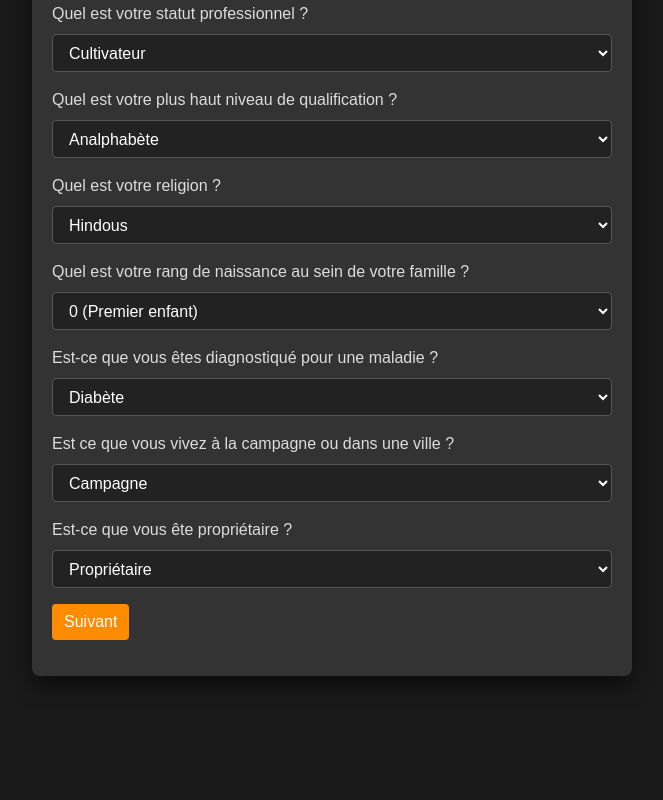
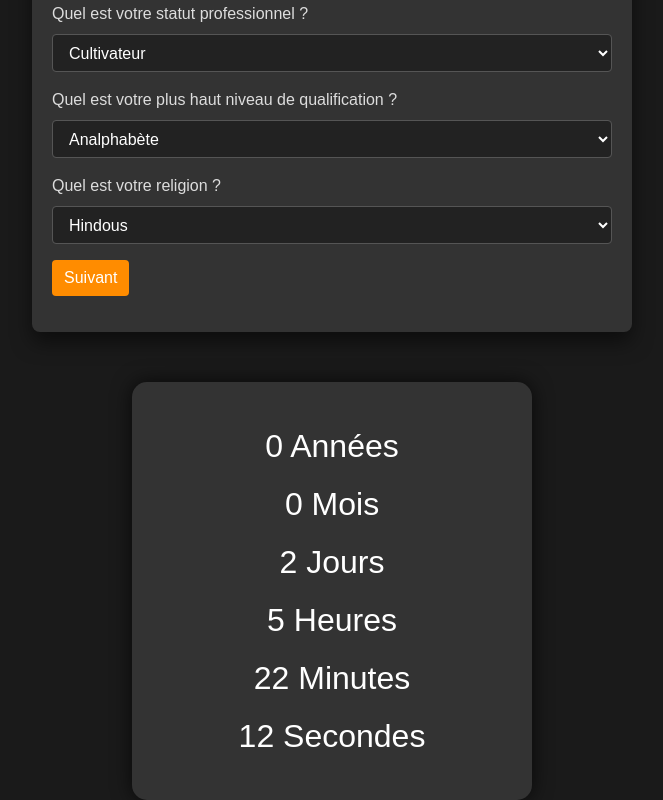
Before and after one commit to benjamin-milhet/FinalCountdown, an Angular app in the folder front/: page / in a window 1280 px wide. Shown: the part 592-1392 px from the top of the page, without its empty margins (308-971 px from the left). Before the commit the page ends 1318 px from the top, so only its background shows below. Built offline with nearby package versions, Linux system fonts and the light colour scheme.

Commit message:
modification des questions et base du compteur

```diff
--- a/front/src/app/app.component.html
+++ b/front/src/app/app.component.html
@@ -4,3 +4,5 @@
 </div>
 
 <app-formulaire></app-formulaire>
+
+<app-decompte></app-decompte>
--- a/front/src/app/app.module.ts
+++ b/front/src/app/app.module.ts
@@ -5,11 +5,13 @@ import { AppRoutingModule } from './app-routing.module';
 import { AppComponent } from './app.component';
 import { FormulaireComponent } from './formulaire/formulaire.component';
 import {ReactiveFormsModule} from "@angular/forms";
+import { DecompteComponent } from './decompte/decompte.component';
 
 @NgModule({
   declarations: [
     AppComponent,
-    FormulaireComponent
+    FormulaireComponent,
+    DecompteComponent
   ],
   imports: [
     BrowserModule,
--- /dev/null
+++ b/front/src/app/decompte/decompte.component.css
@@ -0,0 +1,26 @@
+/* Style du conteneur du compte à rebours */
+.compte-a-rebours {
+  text-align: center;
+  background-color: #333;
+  color: white;
+  padding: 30px;
+  border-radius: 15px;
+  font-family: 'Arial', sans-serif;
+  margin: 0 auto; /* Centrage horizontal */
+  max-width: 400px; /* Ajustez la largeur selon vos besoins */
+  box-shadow: 0 0 10px rgba(0, 0, 0, 0.5); /* Ombre pour un effet "flottant" */
+  animation: pulse 2s infinite; /* Animation pour indiquer le temps qui passe */
+}
+
+/* Style pour chaque unité de temps */
+.temps {
+  font-size: 2em; /* Augmenter la taille du texte */
+  margin: 10px 0;
+}
+
+/* Animation pour donner une impression de pulsation */
+@keyframes pulse {
+  0% { box-shadow: 0 0 10px rgba(0, 0, 0, 0.5); }
+  50% { box-shadow: 0 0 20px rgba(0, 0, 0, 0.7); }
+  100% { box-shadow: 0 0 10px rgba(0, 0, 0, 0.5); }
+}
--- /dev/null
+++ b/front/src/app/decompte/decompte.component.html
@@ -0,0 +1,8 @@
+<div id="compteARebours" class="compte-a-rebours">
+  <div class="temps">{{ timeLeft.annees }} Années</div>
+  <div class="temps">{{ timeLeft.mois }} Mois</div>
+  <div class="temps">{{ timeLeft.jours }} Jours</div>
+  <div class="temps">{{ timeLeft.heures }} Heures</div>
+  <div class="temps">{{ timeLeft.minutes }} Minutes</div>
+  <div class="temps">{{ timeLeft.secondes }} Secondes</div>
+</div>
--- /dev/null
+++ b/front/src/app/decompte/decompte.component.ts
@@ -0,0 +1,36 @@
+import {Component, OnInit} from '@angular/core';
+
+@Component({
+  selector: 'app-decompte',
+  templateUrl: './decompte.component.html',
+  styleUrls: ['./decompte.component.css']
+})
+export class DecompteComponent implements OnInit {
+  targetDate = new Date("2024-12-31T23:59:59"); // Remplacez par votre date cible
+  timeLeft: any = {};
+
+  constructor() { }
+
+  ngOnInit() {
+    this.updateCountdown();
+    setInterval(() => this.updateCountdown(), 1000);
+  }
+
+  updateCountdown() {
+    const now = new Date();
+    const difference = this.targetDate.getTime() - now.getTime();
+
+    if (difference > 0) {
+      this.timeLeft = {
+        annees: Math.floor(difference / (1000 * 60 * 60 * 24 * 365)),
+        mois: Math.floor(difference / (1000 * 60 * 60 * 24 * 30)) % 12,
+        jours: Math.floor(difference / (1000 * 60 * 60 * 24)) % 30,
+        heures: Math.floor((difference / (1000 * 60 * 60)) % 24),
+        minutes: Math.floor((difference / 1000 / 60) % 60),
+        secondes: Math.floor((difference / 1000) % 60)
+      };
+    } else {
+      this.timeLeft = { annees: 0, mois: 0, jours: 0, heures: 0, minutes: 0, secondes: 0 };
+    }
+  }
+}
--- a/front/src/app/formulaire/formulaire.component.ts
+++ b/front/src/app/formulaire/formulaire.component.ts
@@ -11,7 +11,7 @@ export class FormulaireComponent implements OnInit{
   form: FormGroup;
   questions: Question[] = [];
   currentPage = 0;
-  questionsPerPage = 10;
+  questionsPerPage = 6;
   totalQuestions = 30;
 
   constructor(private fb: FormBuilder) {
@@ -142,7 +142,42 @@ export class FormulaireComponent implements OnInit{
       },
       {
         id: 9,
-        text: 'Est ce que vous vivez à la campagne ou dans une ville ?',
+        text: 'Est-ce que vous possédez une couverture santé ?',
+        fieldType: 'select',
+        options: [
+          { label: 'Oui', value: '1' },
+          { label: 'Non', value: '2' },
+          { label: 'Ne sais pas', value: '3' }
+        ]
+      },
+      {
+        id: 10,
+        text: 'Est-ce que vous possédez un handicap ?',
+        fieldType: 'select',
+        options: [
+          { label: 'Mental', value: '1' },
+          { label: 'Visuel', value: '2' },
+          { label: 'L\'ouïe', value: '3' },
+          { label: 'Parole', value: '4' },
+          { label: 'Locomoteurs', value: '5' },
+          { label: 'Multiple', value: '6' },
+          { label: 'Pas de handicap', value: '0' },
+          { label: 'Autres', value: '7' },
+        ]
+      },
+      {
+        id: 11,
+        text: 'Est-ce que vous possédez un traitement régulier ?',
+        fieldType: 'select',
+        options: [
+          { label: 'Oui', value: '2' },
+          { label: 'Oui mais pas régulier', value: '1' },
+          { label: 'Non', value: '3' },
+        ]
+      },
+      {
+        id: 12,
+        text: 'Est-ce que vous vivez à la campagne ou dans une ville ?',
         fieldType: 'select',
         options: [
           { label: 'Campagne', value: '1' },
@@ -150,7 +185,7 @@ export class FormulaireComponent implements OnInit{
         ]
       },
       {
-        id: 10,
+        id: 13,
         text: 'Est-ce que vous ête propriétaire ?',
         fieldType: 'select',
         options: [
@@ -160,7 +195,7 @@ export class FormulaireComponent implements OnInit{
         ]
       },
       {
-        id: 11,
+        id: 14,
         text: 'Quelle est la taille de terrain possédé ?',
         fieldType: 'select',
         options: [
@@ -173,7 +208,7 @@ export class FormulaireComponent implements OnInit{
         ]
       },
       {
-        id: 12,
+        id: 15,
         text: 'Comment avez-vous accès à l\'eau potable ?',
         fieldType: 'select',
         options: [
@@ -189,7 +224,7 @@ export class FormulaireComponent implements OnInit{
         ]
       },
       {
-        id: 13,
+        id: 16,
         text: 'Est-ce que l\'eau de votre robinet est filtrée ?',
         fieldType: 'select',
         options: [
@@ -198,7 +233,7 @@ export class FormulaireComponent implements OnInit{
         ]
       },
       {
-        id: 14,
+        id: 17,
         text: 'Est-ce que les toilettes sont partagées ?',
         fieldType: 'select',
         options: [
@@ -207,7 +242,7 @@ export class FormulaireComponent implements OnInit{
         ]
       },
       {
-        id: 15,
+        id: 18,
         text: 'Est-ce que votre logement a accès à l\'électricité ?',
         fieldType: 'select',
         options: [
@@ -216,7 +251,7 @@ export class FormulaireComponent implements OnInit{
         ]
       },
       {
-        id: 16,
+        id: 19,
         text: 'Quelle est la principale source d\'énergie pour l\'éclairage ?',
         fieldType: 'select',
         options: [
@@ -228,7 +263,42 @@ export class FormulaireComponent implements OnInit{
         ]
       },
       {
-        id: 17,
+        id: 20,
+        text: 'Quelle est la principale source d\'énergie pour cuisiner ?',
+        fieldType: 'select',
+        options: [
+          { label: 'Bois de chauffage', value: "1" },
+          { label: 'Résidus de culture', value: "2" },
+          { label: 'Bouse de vache', value: "3" },
+          { label: 'Charbon', value: "4" },
+          { label: 'Kérosène', value: "5" },
+          { label: 'GPL', value: "6" },
+          { label: 'Électricité', value: "7" },
+          { label: 'Biogaz', value: "8" },
+          { label: 'Autre', value: "9" },
+          { label: 'Pas de cuisine', value: "0" },
+        ]
+      },
+      {
+        id: 21,
+        text: 'Quelle est le nombre de pièce d\'habitation dans la maison ?',
+        fieldType: 'select',
+        options: [
+          { label: '0 (Premier enfant)', value: 0 },
+          { label: '1', value: '1' },
+          { label: '2', value: '2' },
+          { label: '3', value: '3' },
+          { label: '4', value: '4' },
+          { label: '5', value: '5' },
+          { label: '6', value: '6' },
+          { label: '7', value: '7' },
+          { label: '8', value: '8' },
+          { label: '9', value: '9' },
+          { label: '10', value: '10' }
+        ]
+      },
+      {
+        id: 22,
         text: 'Est-ce que vous disposez d\'une cuisine ?',
         fieldType: 'select',
         options: [
@@ -239,7 +309,7 @@ export class FormulaireComponent implements OnInit{
         ]
       },
       {
-        id: 18,
+        id: 23,
         text: 'Est-ce que vous fumez ?',
         fieldType: 'select',
         options: [
@@ -251,7 +321,7 @@ export class FormulaireComponent implements OnInit{
         ]
       },
       {
-        id: 19,
+        id: 24,
         text: 'Est-ce que vous consommez régulièrement de l\'alcool ?',
         fieldType: 'select',
         options: [
@@ -262,18 +332,7 @@ export class FormulaireComponent implements OnInit{
           { label: 'Ne sais pas', value: "5" }
         ]
       },
-      {
-        id: 20,
-        text: 'Est-ce que vous possédez un véhicule ?',
-        fieldType: 'select',
-        options: [
-          { label: 'Poussé par l\'animal', value: "1" },
-          { label: 'Poussé par une machine', value: "2" },
-          { label: 'Autres', value: "3" },
-          { label: 'Aucun', value: "4" }
-        ]
-      },
-      { id: 21, text: 'Veuillez cocher les objets et véhicules que vous posséder ?', fieldType: 'checkbox'},
+      { id: 25, text: 'Veuillez cocher les objets et véhicules que vous posséder ?', fieldType: 'checkbox'},
 
     ];
   }
@@ -307,7 +366,6 @@ export class FormulaireComponent implements OnInit{
     formControls['is_car'] = new FormControl(false);
     formControls['is_tractor'] = new FormControl(false);
 
-
     this.form = this.fb.group(formControls);
   }
 
```
Also changed, not shown: 1 other file (tests, documents, lock files or other folders).
